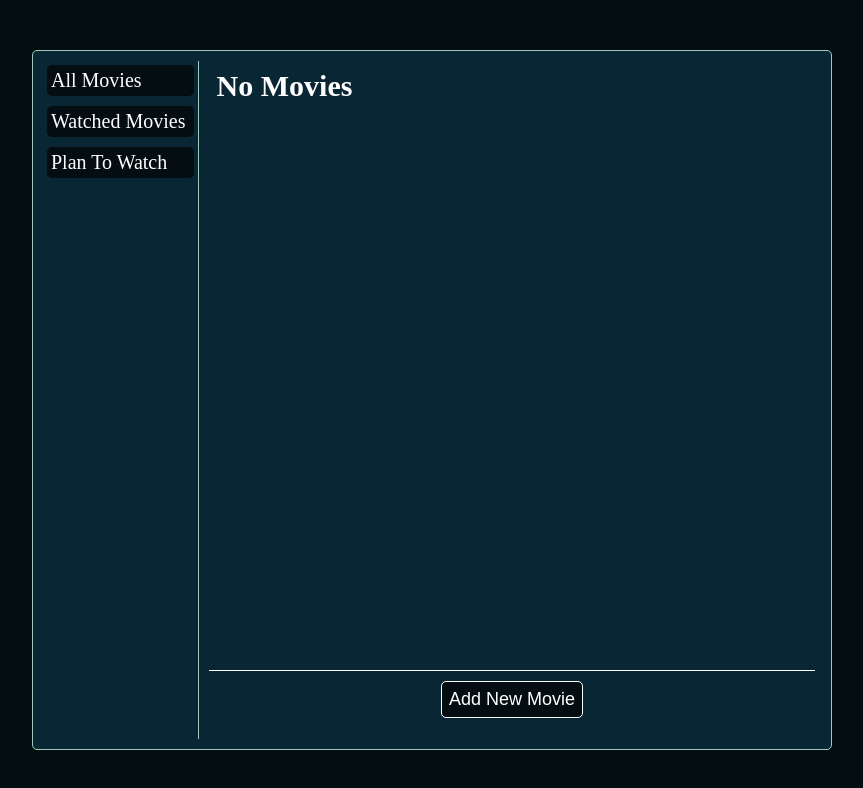
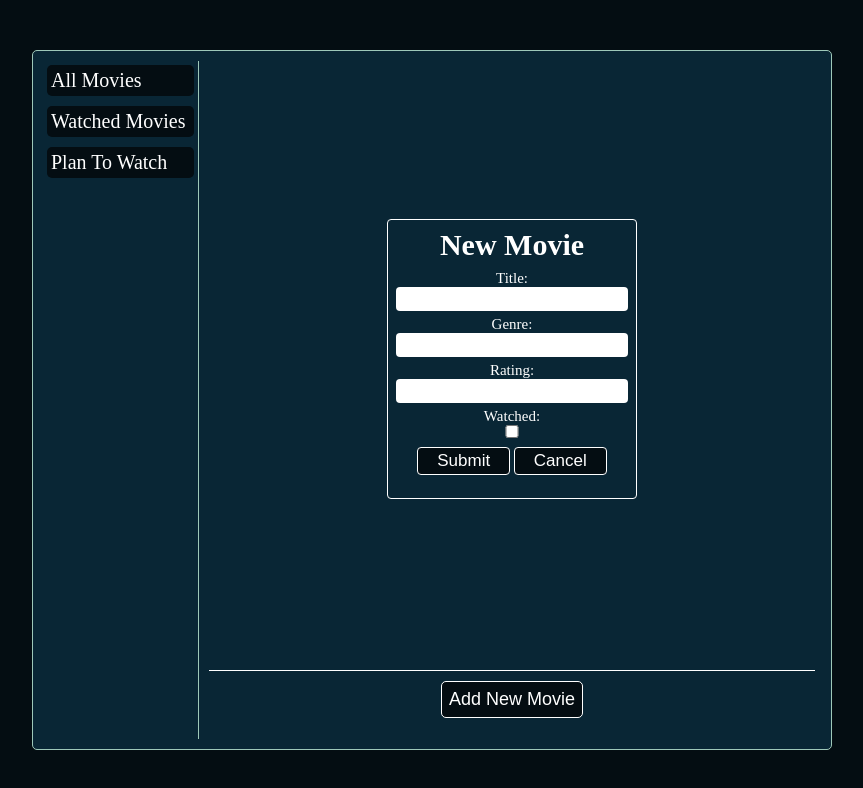
Before and after one commit to Stanbkrylix/Movie-repo, a plain HTML site: page index.html in a window 1280 px wide. Both pictures are taken after a click on the button "Add New Movie". Shown: the whole page, without its empty margins (208-1071 px from the left). Drawn offline with Linux system fonts and the light colour scheme; no server answers.

Commit message:
card for new movie is implemented

```diff
--- a/app.js
+++ b/app.js
@@ -37,6 +37,8 @@ const MovieApp = (function () {
 
         addBtn.addEventListener("click", (e) => {
             console.log(e.target);
+            moviesDiv.innerHTML = "";
+            moviesDiv.innerHTML = newCardHtml();
         });
 
         moviesDiv.addEventListener("click", async (e) => {
@@ -122,6 +124,40 @@ const MovieApp = (function () {
         `;
     }
 
+    function newCardHtml() {
+        return `
+
+    <div class="new-movie-card slide-fade-in">
+            <h1 class="new-movie-h1">New Movie</h1>
+        <div class="new-movie-card-title-div">
+            <span class="new-title">Title:</span>
+            <input class="new-card-title" type="text">
+        </div>
+
+        <div class="new-movie-card-genre-div">
+            <span class="new-title">Genre:</span>
+            <input class="new-genre-buttons" type="text">
+        </div>
+
+        <div class="new-movie-card-rating-div">
+            <span class="new-rating">Rating:</span>
+            <input class="new-card-rating" type="number">
+        </div>
+
+        <div class="new-movie-card-watched-div">
+            <span class="new-watched">Watched:</span>
+            <input class="new-card-watched-checkbox" type="checkbox" >
+        </div>
+
+        <div class="new-movie-card-submit-cancel-div">
+            <button class="new-card-submit-btn">Submit</button>
+            <button class="new-card-cancel-btn">Cancel</button>
+        </div>
+
+    </div>
+        `;
+    }
+
     return { init };
 })();
 // console.log(MovieApp.five);
--- a/style.css
+++ b/style.css
@@ -124,3 +124,67 @@ body {
     transform: scale(1.03);
     transition: 250ms;
 }
+
+/* New Movie Card */
+.new-movie-card {
+    border: 1px solid white;
+    padding: 0.8rem;
+    border-radius: 0.4rem;
+    margin: 0 auto;
+    margin-top: 15rem;
+    width: 250px;
+    height: 280px;
+    text-align: center;
+}
+
+.new-movie-card h1 {
+    margin-bottom: 0.8rem;
+}
+.new-movie-card div {
+    margin-bottom: 0.5rem;
+}
+.new-movie-card div span {
+    font-size: 1.5rem;
+}
+.new-movie-card div input {
+    width: 100%;
+    border: none;
+    border-radius: 0.4rem;
+    padding: 0.3rem;
+    font-size: 1.6rem;
+}
+.new-movie-card div input:focus {
+    outline: none;
+}
+.new-card-watched-checkbox {
+    cursor: pointer;
+    /* width: 10px; */
+}
+
+.new-movie-card div button {
+    width: 40%;
+    font-size: 1.7rem;
+    border: 1px solid white;
+    padding: 0.3rem;
+    border-radius: 0.4rem;
+    background-color: #040d12;
+    color: white;
+    cursor: pointer;
+}
+/* Animations */
+
+.slide-fade-in {
+    opacity: 0;
+    transform: translateY(120px);
+    animation: slideFadeIn 0.8s ease-out forwards;
+}
+@keyframes slideFadeIn {
+    from {
+        opacity: 0;
+        transform: translateY(120px);
+    }
+    to {
+        opacity: 1;
+        transform: translateY(0);
+    }
+}
```
